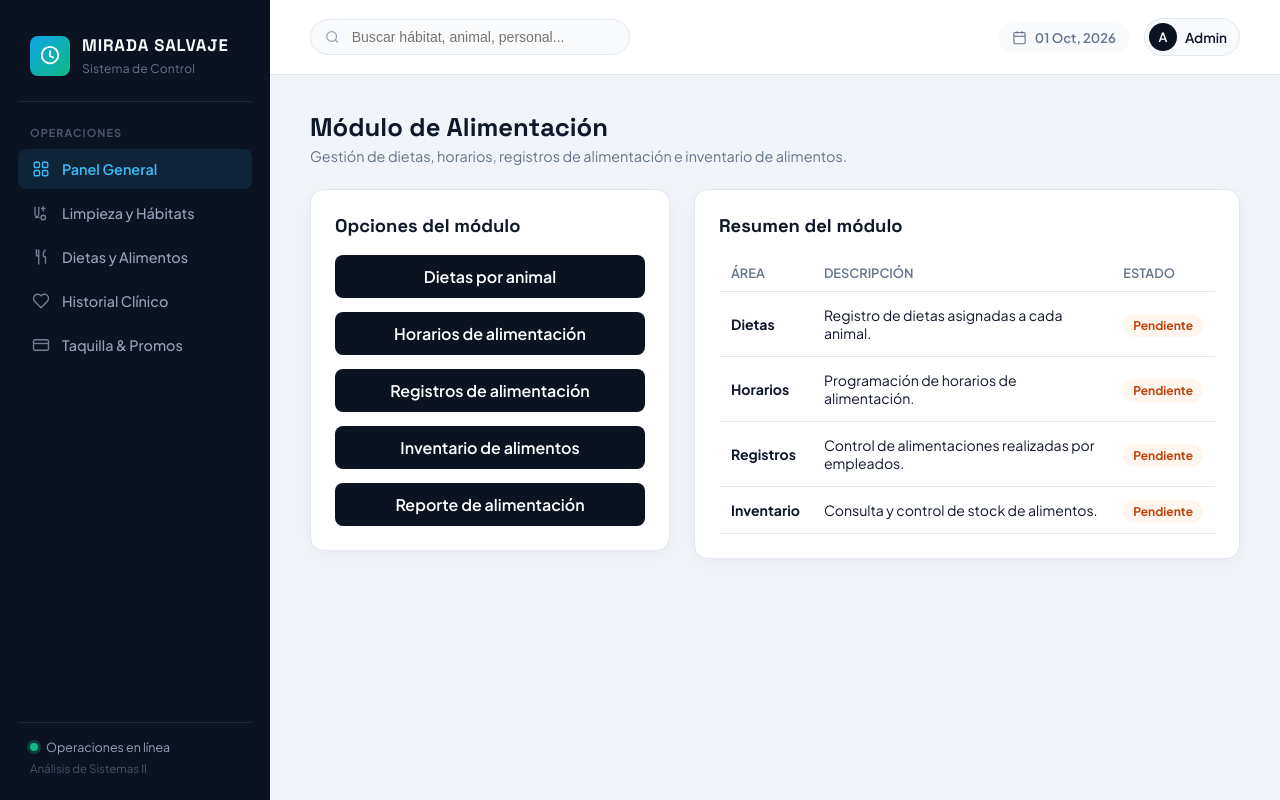
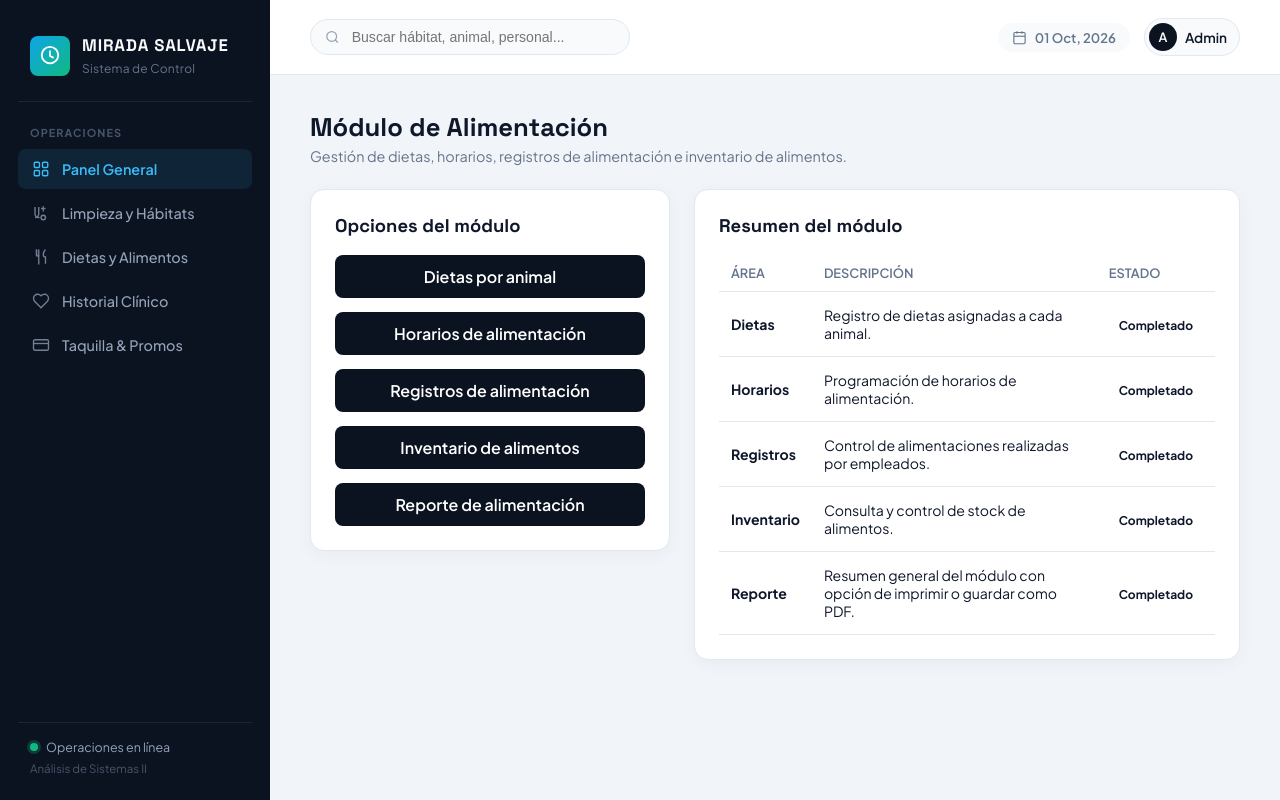
Before and after one commit to BryanRiv3ra/zoologico-mirada-salvaje, a CodeIgniter 4 app: the page made by app/Views/alimentacion/index.php in a window 1280 px wide. Run offline with PHP 8.4 and a stand-in for CodeIgniter, Linux system fonts and the light colour scheme; the template is opened without the code that fills it, so the values that code supplies are empty; some libraries are stand-ins or nearby versions.

Commit message:
chore(alimentacion): actualizar estados del resumen

```diff
--- a/app/Views/alimentacion/index.php
+++ b/app/Views/alimentacion/index.php
@@ -54,22 +54,27 @@
   <tr>
     <td><strong>Dietas</strong></td>
     <td>Registro de dietas asignadas a cada animal.</td>
-            <td><span class="status-chip is-pendiente">Pendiente</span></td>
+    <td><span class="status-chip">Completado</span></td>
   </tr>
   <tr>
     <td><strong>Horarios</strong></td>
     <td>Programación de horarios de alimentación.</td>
-            <td><span class="status-chip is-pendiente">Pendiente</span></td>
+    <td><span class="status-chip">Completado</span></td>
   </tr>
   <tr>
     <td><strong>Registros</strong></td>
     <td>Control de alimentaciones realizadas por empleados.</td>
-            <td><span class="status-chip is-pendiente">Pendiente</span></td>
+    <td><span class="status-chip">Completado</span></td>
   </tr>
   <tr>
     <td><strong>Inventario</strong></td>
     <td>Consulta y control de stock de alimentos.</td>
-            <td><span class="status-chip is-pendiente">Pendiente</span></td>
+    <td><span class="status-chip">Completado</span></td>
+  </tr>
+  <tr>
+    <td><strong>Reporte</strong></td>
+    <td>Resumen general del módulo con opción de imprimir o guardar como PDF.</td>
+    <td><span class="status-chip">Completado</span></td>
   </tr>
 </tbody>
       </table>
```
Lines whose indentation alone changed are shown as unchanged.
